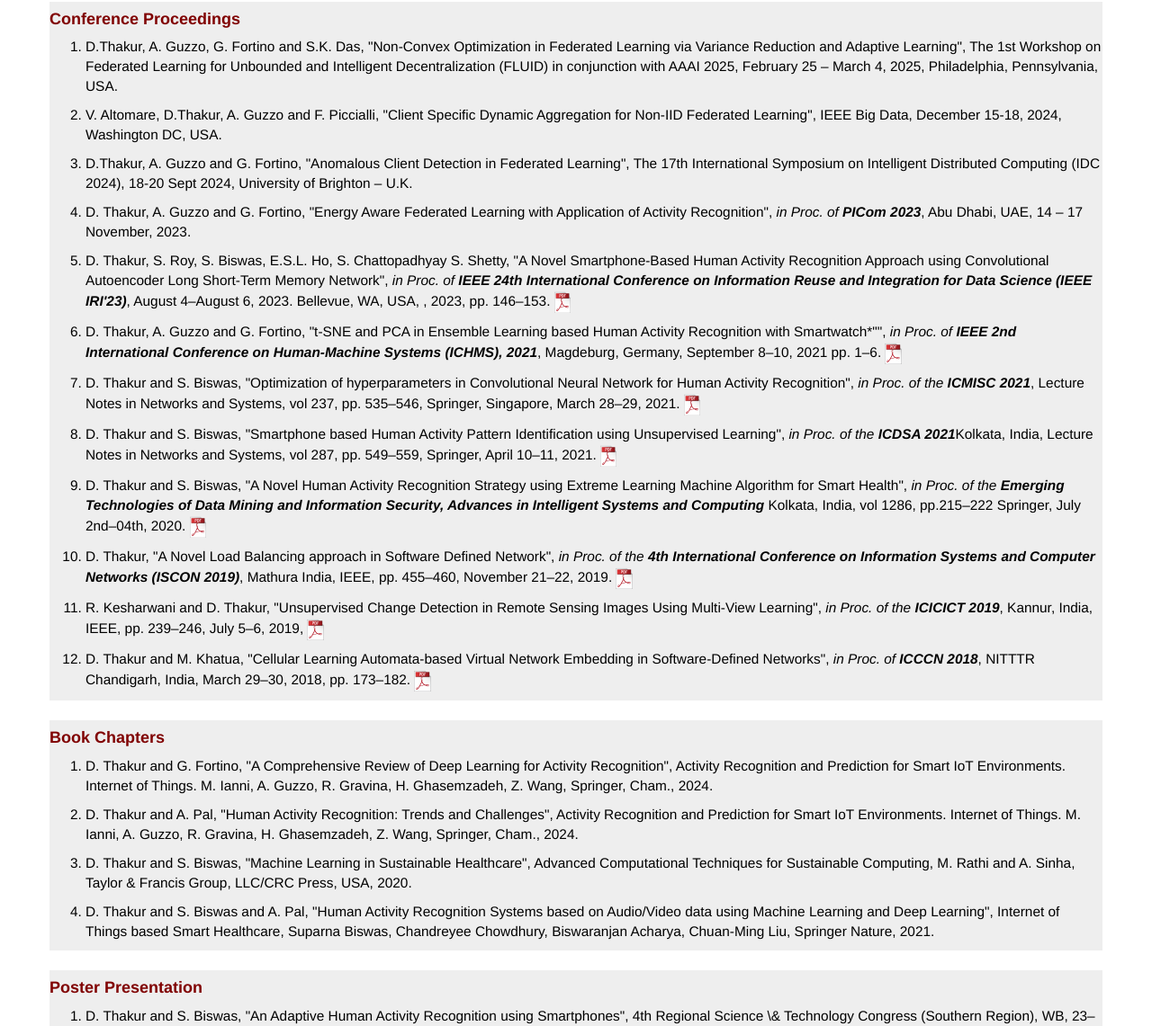
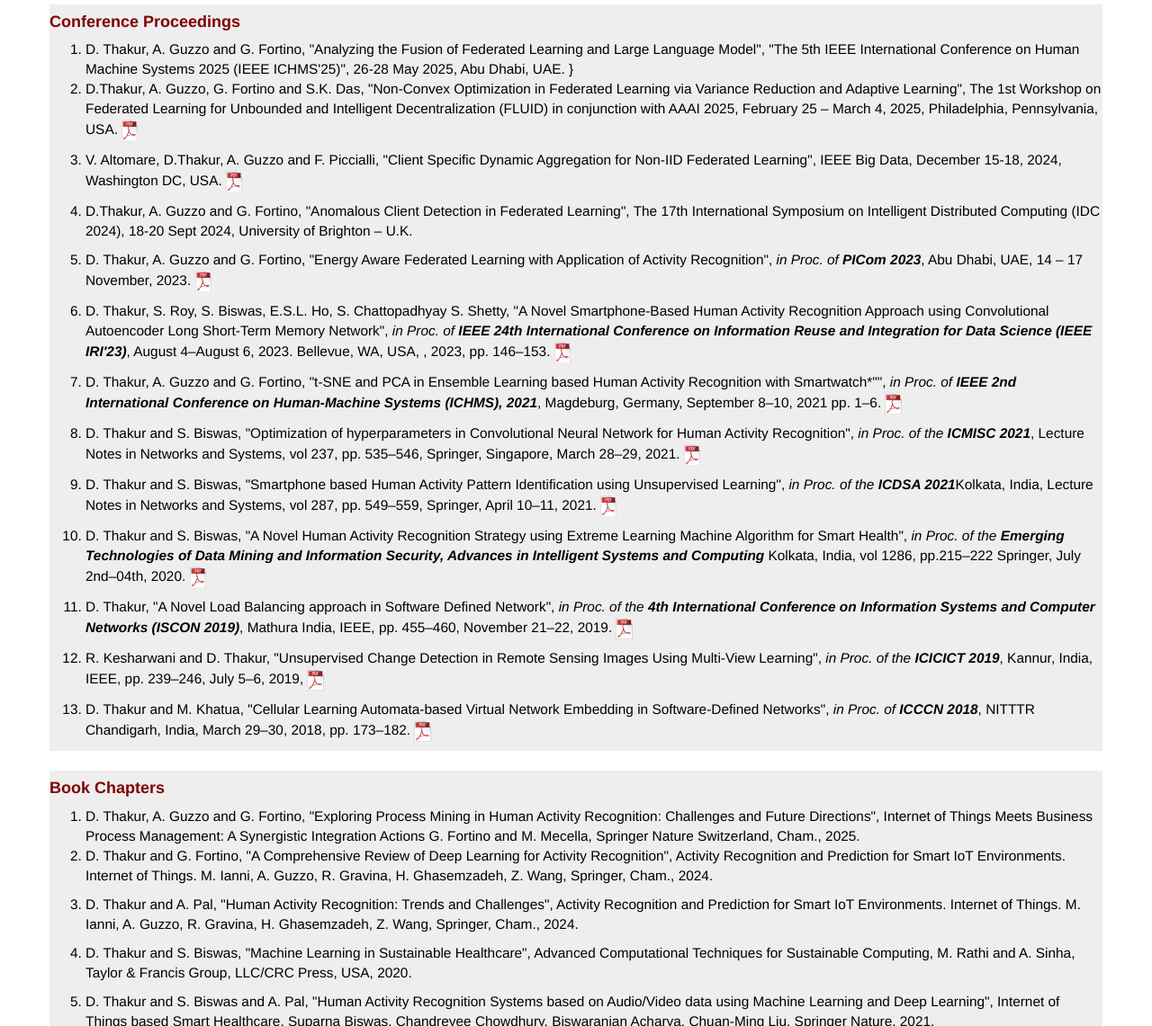
Before and after one commit to DipanwitaT/myprofile, a plain HTML site: page research.html in a window 1280 px wide. Shown: the part 1376-2517 px from the top of the page at 90% size. Drawn offline with nearby package versions, Linux system fonts and the light colour scheme.

Commit message:
Update research.html

```diff
--- a/research.html
+++ b/research.html
@@ -95,8 +95,10 @@
 		<h4><b><font color="maroon">Journal</font></b></h4>
 		<ol>
 			<li>
-				<em>Dipanwita Thakur</em>, Antonella Guzzo, Giancarlo Fortino, and Francesco Piccialli, "Green Federated Learning: A new era of Green Aware AI",
-                                <em><b>ACM Computing Surveys</b></em>
+				<em>Dipanwita Thakur</em>, Antonella Guzzo, Giancarlo Fortino, and Francesco Piccialli. Green Federated Learning: A New Era of Green Aware AI. ACM Comput. Surv. Just Accepted (February 2025). https://doi.org/10.1145/3718363
+
+
+				 <a href="https://dl.acm.org/doi/pdf/10.1145/3718363" target="_blank"><img src="images/common/pdf_icon.png" style="height: 25px"></a>
 
 			</li>
 			<p></p>
@@ -221,16 +223,26 @@
 		<h4><b><font color="maroon">Conference Proceedings</font></b></h4>
 		<ol>
 			<li>
+                           D. Thakur, A. Guzzo and G. Fortino,
+    "Analyzing the Fusion of Federated Learning and Large Language Model",
+    "The 5th IEEE International Conference on Human Machine Systems 2025 (IEEE ICHMS'25)",  26-28 May 2025, Abu Dhabi, UAE.
+
+}
+
+			</li>
+			<li>
 			D.Thakur, A. Guzzo,  G. Fortino and S.K. Das,
 				"Non-Convex Optimization in Federated Learning via Variance Reduction and Adaptive Learning",
 				The 1st Workshop on Federated Learning for Unbounded and Intelligent Decentralization (FLUID)
 				in conjunction with AAAI 2025, February 25 – March 4, 2025, Philadelphia, Pennsylvania, USA.
+				<a href="https://arxiv.org/pdf/2412.11660" target="_blank"><img src="images/common/pdf_icon.png" style="height: 25px"></a>
                         </li>
 			<p></p>
 			<li>
                           V. Altomare, D.Thakur, A. Guzzo and F.  Piccialli,
 			"Client Specific Dynamic Aggregation for Non-IID Federated Learning",
 				IEEE Big Data, December 15-18, 2024, Washington DC, USA.
+				<a href="https://ieeexplore.ieee.org/abstract/document/10825156" target="_blank"><img src="images/common/pdf_icon.png" style="height: 25px"></a>
                         </li>
 				<p></p>
                         <li>
@@ -243,8 +255,8 @@
 			<li>
 				D. Thakur, A. Guzzo and G. Fortino,
 				"Energy Aware Federated Learning with Application of Activity Recognition",
-				<em>in Proc. of <b>PICom 2023</b></em>,
-				Abu Dhabi, UAE, 14 &ndash; 17 November, 2023.
+				<em>in Proc. of <b>PICom 2023</b></em>, Abu Dhabi, UAE, 14 &ndash; 17 November, 2023.
+				<a href="https://ieeexplore.ieee.org/document/10361321" target="_blank"><img src="images/common/pdf_icon.png" style="height: 25px"></a>
 			</li>
 			<p></p>
 			<li>
@@ -326,6 +338,12 @@
 
 		<h4><b><font color="maroon">Book Chapters</font></b></h4>
 			<ol>
+				<li>
+					D. Thakur, A. Guzzo and G. Fortino, "Exploring Process Mining in Human Activity Recognition: Challenges and Future Directions",
+					Internet of Things Meets Business Process Management: A Synergistic Integration Actions
+                                        G. Fortino and M. Mecella, Springer Nature Switzerland, Cham., 2025.
+
+				</li>
 			<li>
 				D. Thakur and G. Fortino,
 				"A Comprehensive Review of Deep Learning for Activity Recognition",
```
